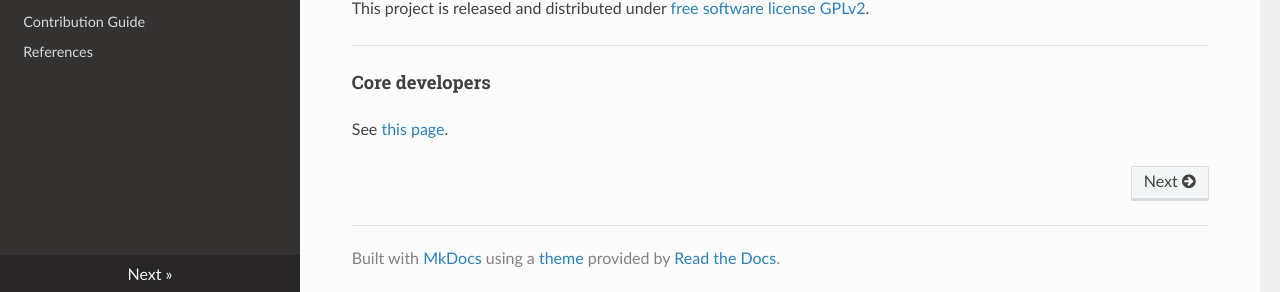
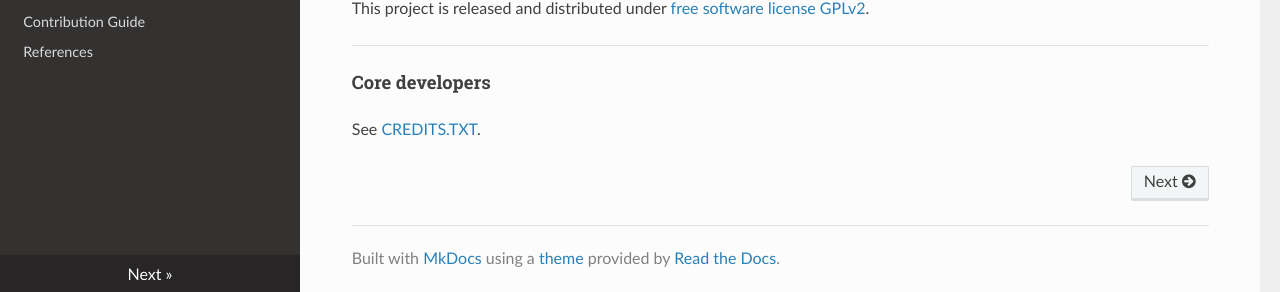
Before and after one commit to qilingframework/rtfd.io, an MkDocs documentation site: the page built from docs/index.md, in a window 1280 px wide and 1076 px high. Shown: the part 781-1073 px from the top of the window. Built offline with MkDocs 1.6.1, drawn with Linux system fonts in a browser that asks for light colours; nearby versions of some CDN libraries.

Commit message:
Update index.md

```diff
--- a/docs/index.md
+++ b/docs/index.md
@@ -27,4 +27,4 @@ This project is released and distributed under [free software license GPLv2](htt
 
 #### Core developers
 
-See [this page](https://www.qiling.io/about/).
+See [CREDITS.TXT](https://github.com/qilingframework/qiling/blob/master/CREDITS.TXT).
```
